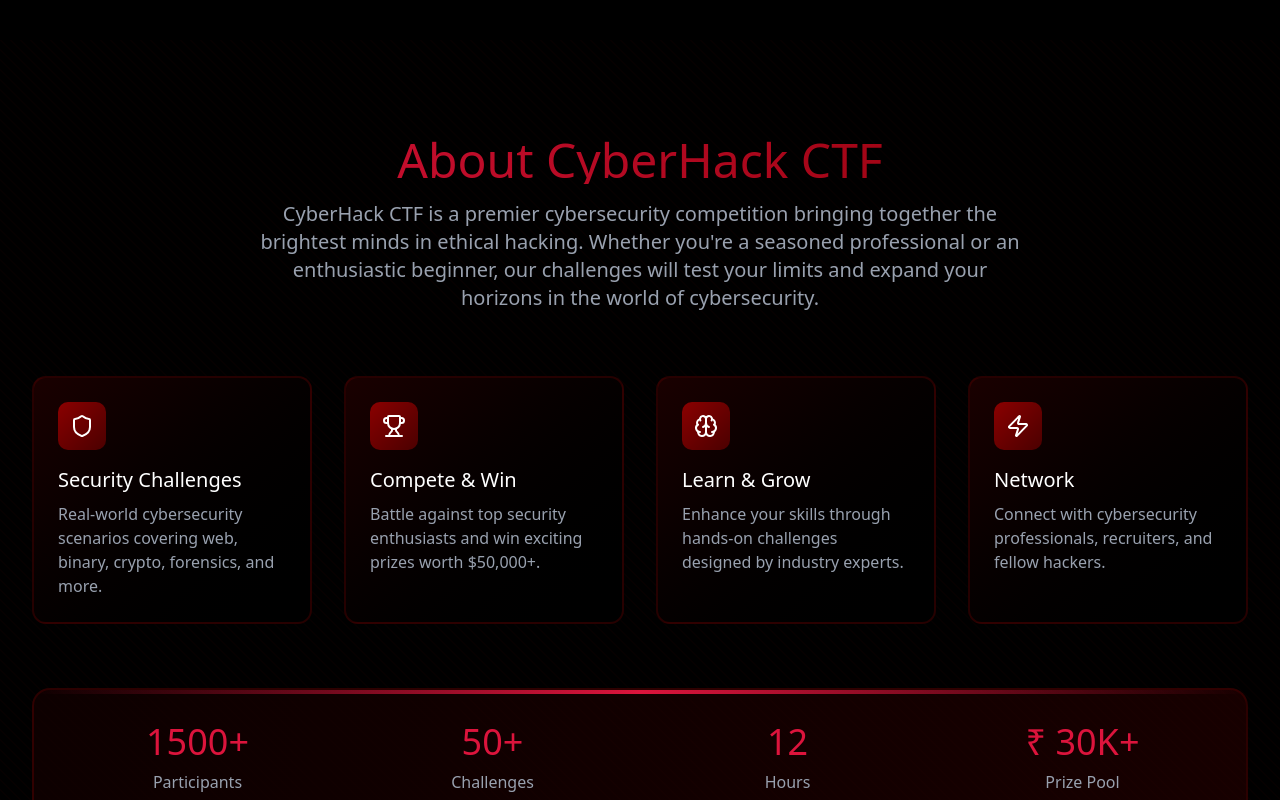
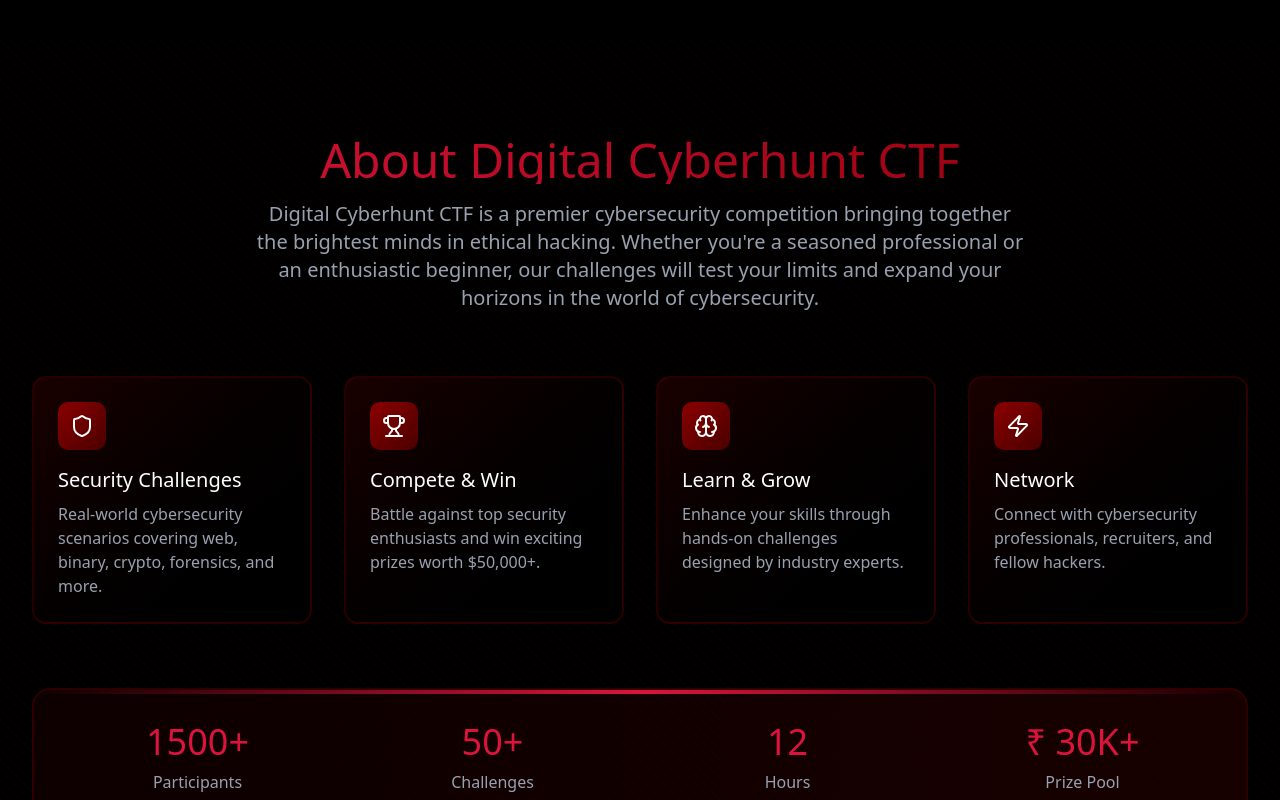
Before and after one commit to namannn04/ctf, a React (Vite) app: page / in a window 1280 px wide. Shown: the part 760-1560 px from the top of the page. Built offline with nearby package versions, Linux system fonts and the light colour scheme.

Commit message:
about footer

```diff
--- a/src/components/About.tsx
+++ b/src/components/About.tsx
@@ -48,10 +48,10 @@
       <div className="max-w-7xl mx-auto px-4 sm:px-6 lg:px-8 relative z-10">
         <div className="text-center mb-16">
           <h2 className="text-4xl sm:text-5xl mb-4 bg-linear-to-r from-[#DC143C] to-[#8B0000] bg-clip-text text-transparent">
-            About CyberHack CTF
+            About Digital Cyberhunt CTF
           </h2>
           <p className="text-xl text-gray-400 max-w-3xl mx-auto">
-            CyberHack CTF is a premier cybersecurity competition
+            Digital Cyberhunt CTF is a premier cybersecurity competition
             bringing together the brightest minds in ethical
             hacking. Whether you're a seasoned professional or
             an enthusiastic beginner, our challenges will test
--- a/src/components/Footer.tsx
+++ b/src/components/Footer.tsx
@@ -12,7 +12,7 @@
           <div className="md:col-span-1">
             <div className="flex items-center gap-2 mb-3">
               <h3 className="text-2xl bg-linear-to-r from-[#DC143C] to-[#8B0000] bg-clip-text text-transparent">
-                CyberHack CTF
+                Digital Cyberhunt CTF
               </h3>
             </div>
             <p className="text-gray-400 mb-4">
@@ -62,8 +62,8 @@
             <ul className="space-y-2">
               <li className="flex items-center gap-2 text-gray-400">
                 <Mail className="w-4 h-4" />
-                <a href="mailto:info@cyberhackctf.com" className="hover:text-[#DC143C] transition-colors duration-300">
-                  info@cyberhackctf.com
+                <a href="mailto:info@digitalcyberhuntctf.com" className="hover:text-[#DC143C] transition-colors duration-300">
+                  info@digitalcyberhuntctf.com
                 </a>
               </li>
               <li className="text-gray-400">Support: 24/7 Available</li>
@@ -74,7 +74,7 @@
         </div>
 
         <div className="pt-8 border-t-2 border-[#4B0000]/50 text-center text-gray-400">
-          <p>&copy; 2024 CyberHack CTF. All rights reserved. Built with passion for cybersecurity.</p>
+          <p>&copy; 2026 Digital Cyberhunt CTF. All rights reserved. Built with passion for cybersecurity.</p>
         </div>
       </div>
     </footer>
```
